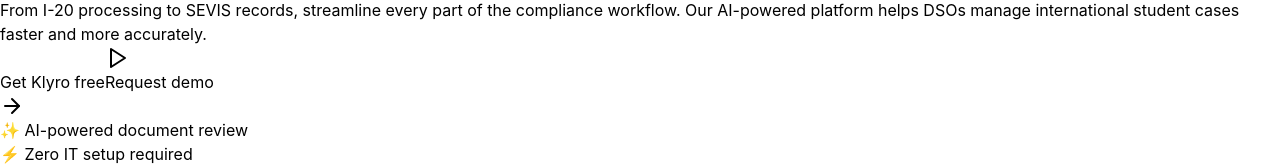
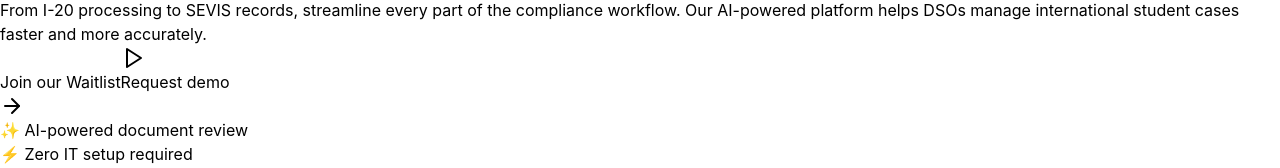
Before and after one commit to AmolMendonca/klyro-vercel, a React (Vite) app: page / in a window 1280 px wide. Shown: the part 224-392 px from the top of the page. Built offline with nearby package versions, Linux system fonts and the light colour scheme.

Commit message:
Waitlist

```diff
--- a/src/App.jsx
+++ b/src/App.jsx
@@ -178,7 +178,7 @@
                 onClick={() => document.getElementById('interest-form').scrollIntoView({ behavior: 'smooth' })}
                 className="bg-gray-900 text-white px-6 py-3 rounded-md font-medium hover:bg-black transition-colors flex items-center"
               >
-                Get Klyro free
+                Join our Waitlist
                 <ArrowRight className="w-4 h-4 ml-2" />
               </button>
 <button
```
